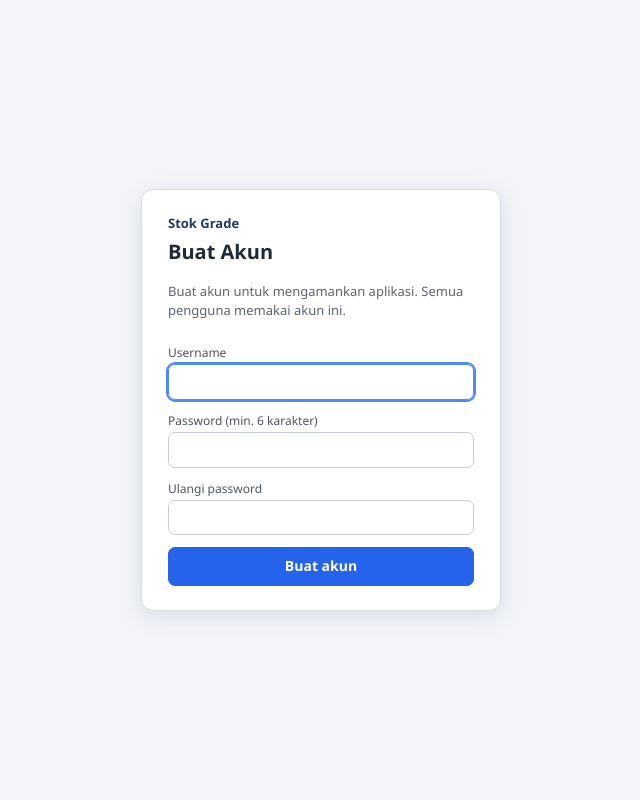
After one commit to yorsbae/inventory_grade, a Flask app: page /setup in a window 1280 px wide. The commit adds this page. Shown: the whole page, without its empty margins (319-959 px from the left). Run offline with Flask 3, Linux system fonts and the light colour scheme.

Commit message:
Tambah login (sesi): setup akun dari localhost, ganti password, logout, anti brute-force
Kredensial (hash) di data/auth.json dan kunci sesi di data/secret.key, di luar
database agar Restore DB tidak mereset password. API/import/restore tanpa sesi
membalas 401 JSON; halaman lain diarahkan ke /login.

```diff
--- a/app.py
+++ b/app.py
@@ -3,10 +3,12 @@
 Model data ternormalisasi: transaksi hanya menyimpan ID master. Motif, Jenis, Rumus,
 Jumlah produksi dihitung saat ditampilkan, jadi tidak ada data ganda yang bisa berbeda.
 """
-import os, sys, io, re, json, shutil, socket, sqlite3, tempfile, threading, webbrowser
+import os, sys, io, re, json, shutil, socket, sqlite3, tempfile, threading, time, hmac, secrets, webbrowser
 from collections import Counter
+from urllib.parse import urlencode
 import datetime as dt
-from flask import Flask, g, request, jsonify, render_template, send_file, redirect, abort
+from flask import Flask, g, request, jsonify, render_template, send_file, redirect, abort, session
+from werkzeug.security import generate_password_hash, check_password_hash
 from openpyxl import Workbook, load_workbook
 from openpyxl.styles import PatternFill, Font, Alignment, Border, Side
 from openpyxl.utils import get_column_letter
@@ -22,6 +24,149 @@ app = Flask(__name__, template_folder=os.path.join(RES, "templates"),
             static_folder=os.path.join(RES, "static"))
 
 app.config["MAX_CONTENT_LENGTH"] = 200 * 1024 * 1024  # batas upload (import/restore)
+
+# --------------------------------------------------------------------------
+# Login (sesi). Kredensial disimpan di data/auth.json (hash) dan kunci sesi di data/secret.key,
+# SENGAJA di luar database supaya Restore DB tidak menimpa/mereset password.
+# --------------------------------------------------------------------------
+AUTH_PATH = os.path.join(DATA_DIR, "auth.json")
+SECRET_PATH = os.path.join(DATA_DIR, "secret.key")
+PUBLIC_ENDPOINTS = {"login", "logout", "setup", "static"}
+_fails = {}          # ip -> [jumlah gagal, waktu terkunci sampai]
+_auth_lock = threading.Lock()
+MAX_FAILS, LOCK_SECONDS = 5, 60
+
+def load_auth():
+    try:
+        with open(AUTH_PATH, encoding="utf-8") as f:
+            a = json.load(f)
+        return a if a.get("username") and a.get("hash") else None
+    except (OSError, ValueError):
+        return None
+
+def save_auth(username, password):
+    os.makedirs(DATA_DIR, exist_ok=True)
+    tmp = AUTH_PATH + ".tmp"
+    with open(tmp, "w", encoding="utf-8") as f:
+        json.dump({"username": username, "hash": generate_password_hash(password)}, f)
+    os.replace(tmp, AUTH_PATH)
+
+def secret_key():
+    os.makedirs(DATA_DIR, exist_ok=True)
+    if not os.path.exists(SECRET_PATH):
+        with open(SECRET_PATH, "wb") as f:
+            f.write(secrets.token_bytes(32))
+    with open(SECRET_PATH, "rb") as f:
+        return f.read()
+
+app.secret_key = secret_key()
+app.config.update(SESSION_COOKIE_HTTPONLY=True, SESSION_COOKIE_SAMESITE="Lax",
+                  PERMANENT_SESSION_LIFETIME=7 * 24 * 3600)
+
+def is_local():
+    return request.remote_addr in ("127.0.0.1", "::1")
+
+def safe_next(n):
+    return n if n and n.startswith("/") and not n.startswith("//") and "\\" not in n else "/"
+
+def is_locked(ip):
+    with _auth_lock:
+        n, until = _fails.get(ip, (0, 0))
+        return n >= MAX_FAILS and time.time() < until
+
+def note_fail(ip):
+    with _auth_lock:
+        n, until = _fails.get(ip, (0, 0))
+        if time.time() >= until:
+            n = 0
+        n += 1
+        _fails[ip] = (n, time.time() + LOCK_SECONDS)
+
+@app.before_request
+def require_login():
+    if request.endpoint in PUBLIC_ENDPOINTS or request.endpoint is None:
+        return None
+    auth = load_auth()
+    if auth and session.get("u") == auth["username"] and session.get("k") == auth["hash"][-12:]:
+        return None
+    if request.path.startswith(("/api/", "/import/", "/restore")):
+        return jsonify(ok=False, error="Sesi habis, silakan login lagi", login=True), 401
+    return redirect("/login?" + urlencode({"next": safe_next(request.full_path.rstrip("?"))}))
+
+def start_session(auth):
+    session.clear()
+    session.permanent = True
+    session["u"] = auth["username"]; session["k"] = auth["hash"][-12:]  # sesi lama batal bila password diganti
+
+@app.route("/login", methods=["GET", "POST"])
+def login():
+    auth = load_auth()
+    if not auth:
+        return redirect("/setup")
+    nxt = safe_next(request.values.get("next"))
+    err = None
+    if request.method == "POST":
+        ip = request.remote_addr
+        if is_locked(ip):
+            err = f"Terlalu banyak percobaan gagal. Coba lagi dalam {LOCK_SECONDS} detik."
+        else:
+            u = request.form.get("username", "")
+            ok_u = hmac.compare_digest(u.strip().encode(), auth["username"].encode())
+            ok_p = check_password_hash(auth["hash"], request.form.get("password", ""))
+            if ok_u and ok_p:
+                _fails.pop(ip, None)
+                start_session(auth)
+                return redirect(nxt)
+            note_fail(ip)
+            err = "Username atau password salah."
+    return render_template("login.html", mode="login", title="Login", err=err, next=nxt), (401 if err else 200)
+
+@app.route("/setup", methods=["GET", "POST"])
+def setup():
+    """Pembuatan akun pertama kali. Hanya bisa dari komputer server (localhost) supaya tidak direbut orang lain di jaringan."""
+    if load_auth():
+        return redirect("/login")
+    if not is_local():
+        return render_template("login.html", mode="blocked", title="Belum diatur", err=None, next="/"), 403
+    err = None
+    if request.method == "POST":
+        u = request.form.get("username", "").strip()
+        p1, p2 = request.form.get("password", ""), request.form.get("password2", "")
+        if not u:
+            err = "Username wajib diisi."
+        elif len(p1) < 6:
+            err = "Password minimal 6 karakter."
+        elif p1 != p2:
+            err = "Konfirmasi password tidak sama."
+        else:
+            save_auth(u, p1)
+            start_session(load_auth())
+            return redirect("/")
+    return render_template("login.html", mode="setup", title="Buat Akun", err=err, next="/"), (400 if err else 200)
+
+@app.route("/akun", methods=["GET", "POST"])
+def akun():
+    """Ganti password (perlu password lama)."""
+    auth = load_auth()
+    err = ok = None
+    if request.method == "POST":
+        p0, p1, p2 = (request.form.get(k, "") for k in ("old", "password", "password2"))
+        if not check_password_hash(auth["hash"], p0):
+            err = "Password lama salah."
+        elif len(p1) < 6:
+            err = "Password baru minimal 6 karakter."
+        elif p1 != p2:
+            err = "Konfirmasi password tidak sama."
+        else:
+            save_auth(auth["username"], p1)
+            start_session(load_auth())
+            ok = "Password berhasil diganti."
+    return render_template("login.html", mode="akun", title="Ganti Password", err=err, ok=ok, next="/"), (400 if err else 200)
+
+@app.post("/logout")
+def logout():
+    session.clear()
+    return redirect("/login")
 
 # --------------------------------------------------------------------------
 # Definisi tabel master + produksi
--- a/static/style.css
+++ b/static/style.css
@@ -142,3 +142,13 @@ td.dl{line-height:26px;font-weight:600}
 .pnote.none{background:#eef1f6;color:#4b5563}
 @media(max-width:899px){td.dl{font-weight:400}}
 .stack .ln .pnote{padding:0 10px;line-height:20px;vertical-align:middle}
+
+/* ===== login ===== */
+.logout{display:contents}
+.logout .bk{background:none;border:0;cursor:pointer;font-family:inherit}
+.login-page{display:flex;align-items:center;justify-content:center;min-height:100vh;padding:16px}
+.login-box{background:#fff;border:1px solid #d6dce8;border-radius:12px;padding:24px 26px;width:100%;max-width:360px;box-shadow:0 6px 24px rgba(31,58,95,.12)}
+.login-box form{display:flex;flex-direction:column;gap:12px}
+.login-brand{font-weight:700;color:#1f3a5f;font-size:13px;margin-bottom:4px}
+.login-err{background:#fef2f2;color:#b91c1c;border:1px solid #fecaca;border-radius:7px;padding:8px 10px;margin-bottom:10px;font-size:13px}
+.login-ok{background:#f0fdf4;color:#166534;border:1px solid #bbf7d0;border-radius:7px;padding:8px 10px;margin-bottom:10px;font-size:13px}
--- a/templates/base.html
+++ b/templates/base.html
@@ -8,6 +8,8 @@
 <a class="bk" href="/backup" title="Unduh cadangan database">Backup DB</a>
 <a class="bk" href="#" id="restoreBtn" title="Pulihkan database dari file cadangan (.db)">Restore DB</a>
 <input type="file" id="restoreFile" accept=".db,.sqlite,.sqlite3" hidden>
+<a class="bk" href="/akun" title="Ganti password">Ganti Password</a>
+<form method="post" action="/logout" class="logout"><button class="bk" type="submit" title="Keluar">Keluar</button></form>
 <nav>{% for k,l in pages %}<a href="/{{k}}" class="{{ 'on' if current==k else '' }}">{{l}}</a>{% endfor %}</nav></header>
 <main><h1>{{ title }}</h1>{% block body %}{% endblock %}</main>
 <script src="/static/app.js"></script>
--- /dev/null
+++ b/templates/login.html
@@ -0,0 +1,35 @@
+<!doctype html>
+<html lang="id"><head><meta charset="utf-8">
+<meta name="viewport" content="width=device-width,initial-scale=1">
+<title>{{ title }} - Stok Grade</title>
+<link rel="stylesheet" href="/static/style.css">
+</head><body class="login-page">
+<div class="login-box">
+<div class="login-brand">Stok Grade</div>
+<h1>{{ title }}</h1>
+{% if err %}<div class="login-err">{{ err }}</div>{% endif %}
+{% if ok %}<div class="login-ok">{{ ok }}</div>{% endif %}
+{% if mode == 'blocked' %}
+<p class="hint">Aplikasi belum memiliki akun. Buka <b>http://localhost</b> di komputer server ini untuk membuat akun pertama, lalu login dari komputer ini.</p>
+{% else %}
+<form method="post" autocomplete="on">
+{% if mode == 'login' %}
+<input type="hidden" name="next" value="{{ next }}">
+<label>Username<input name="username" autocomplete="username" autofocus required></label>
+<label>Password<input name="password" type="password" autocomplete="current-password" required></label>
+<button class="btn primary" type="submit">Masuk</button>
+{% elif mode == 'setup' %}
+<p class="hint">Buat akun untuk mengamankan aplikasi. Semua pengguna memakai akun ini.</p>
+<label>Username<input name="username" autocomplete="username" autofocus required></label>
+<label>Password (min. 6 karakter)<input name="password" type="password" autocomplete="new-password" required minlength="6"></label>
+<label>Ulangi password<input name="password2" type="password" autocomplete="new-password" required minlength="6"></label>
+<button class="btn primary" type="submit">Buat akun</button>
+{% else %}
+<label>Password lama<input name="old" type="password" autocomplete="current-password" autofocus required></label>
+<label>Password baru (min. 6 karakter)<input name="password" type="password" autocomplete="new-password" required minlength="6"></label>
+<label>Ulangi password baru<input name="password2" type="password" autocomplete="new-password" required minlength="6"></label>
+<button class="btn primary" type="submit">Simpan</button> <a class="btn" href="/">Kembali</a>
+{% endif %}
+</form>
+{% endif %}
+</div></body></html>
```
Also changed, not shown: static/app.js (+10 -0 lines), README.md, 1 other file.
